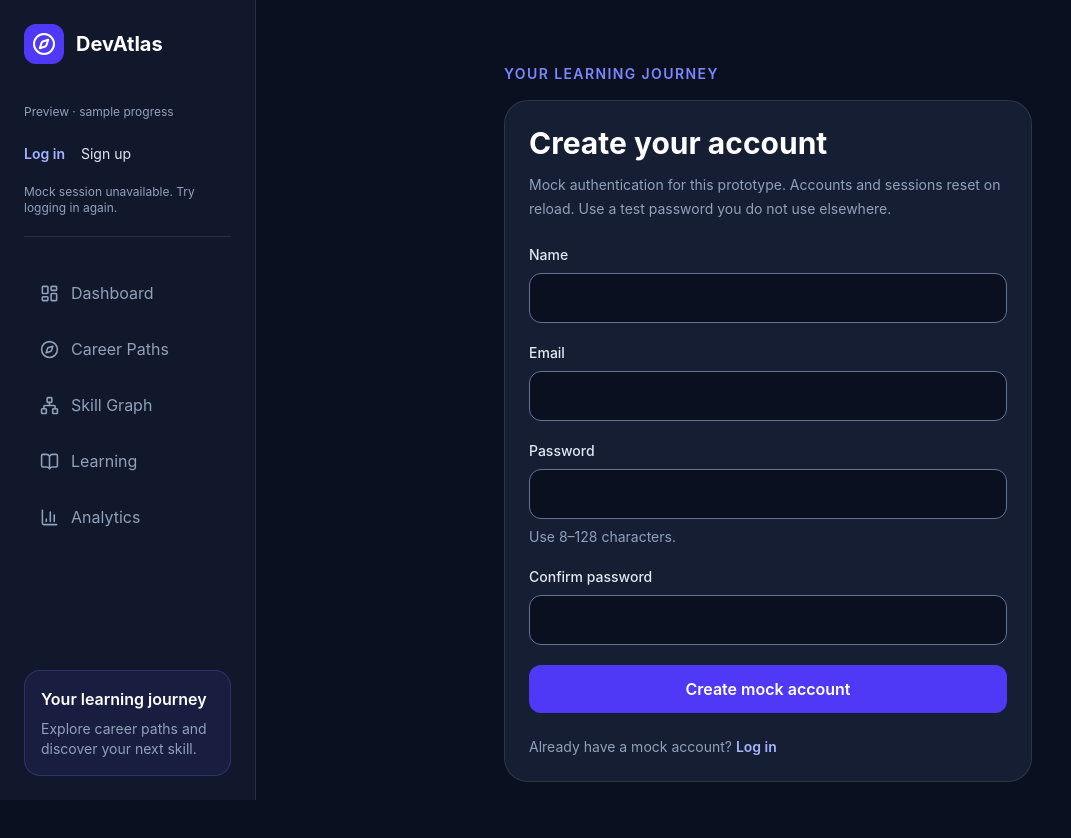
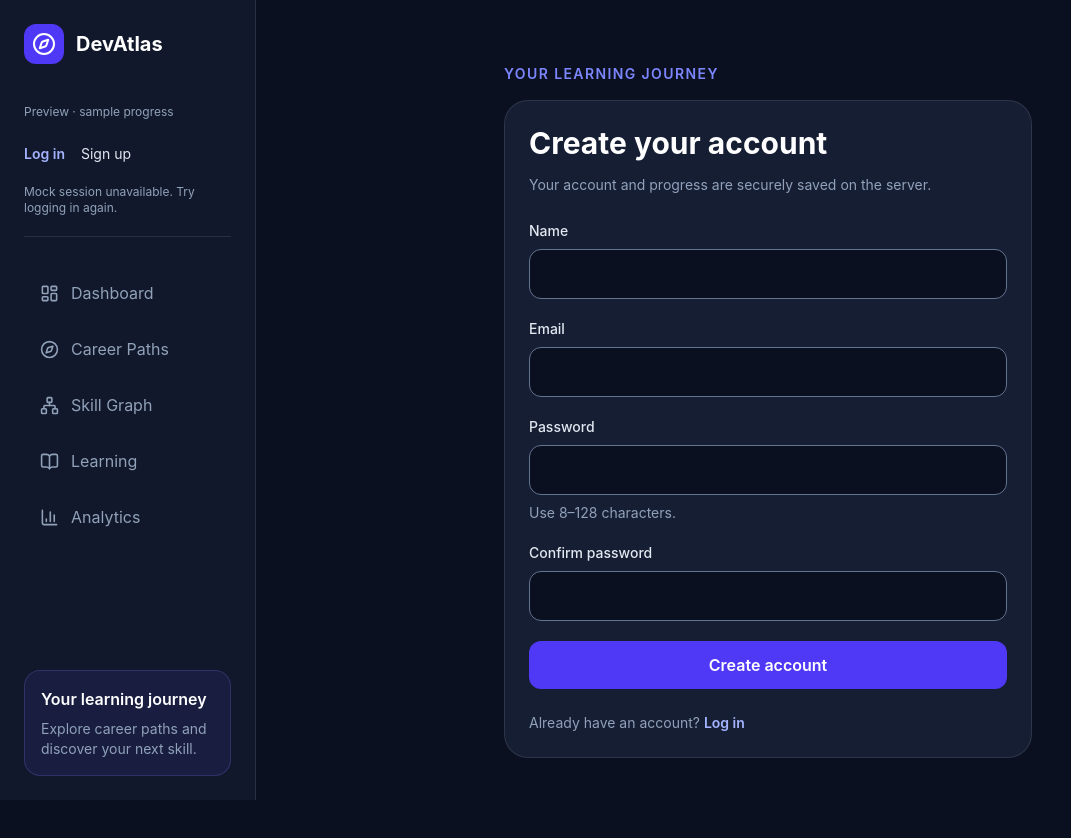
Before and after one commit to Nurdauleterbool/devatlas, a React (Vite) app in the folder frontend/: page /signup in a window 1280 px wide. Shown: the top 838 px of the page, without its empty margins (0-1071 px from the left). Built offline with nearby package versions, Linux system fonts and the light colour scheme; no server answers.

Commit message:
feat: live account UI and keep mock E2E isolated (#19)

```diff
--- a/frontend/src/pages/AuthPage.tsx
+++ b/frontend/src/pages/AuthPage.tsx
@@ -3,6 +3,7 @@ import type { FormEvent } from 'react'
 import { Link, useLocation } from 'react-router-dom'
 import { useAuth } from '../auth/authContext'
 import { ServiceError } from '../services/DevAtlasService'
+import { isLive } from '../services'
 import { MAX_DISPLAY_NAME_LENGTH, MAX_PASSWORD_LENGTH, MIN_PASSWORD_LENGTH, validateAuth } from '../services/authValidation'
 import type { AuthErrors, AuthField } from '../services/authValidation'
 import Button from '../components/ui/Button'
@@ -66,7 +67,7 @@ export default function AuthPage({ mode }: { mode: 'login' | 'signup' }) {
         ? 'Email or password is incorrect. Please try again.'
         : reason instanceof ServiceError && reason.code === 'EMAIL_IN_USE'
           ? 'An account already uses this email. Try logging in.'
-          : 'Mock authentication is unavailable. Please try again.'
+          : isLive ? 'Authentication is unavailable. Check the server and try again.' : 'Mock authentication is unavailable. Please try again.'
       setError(message)
       requestAnimationFrame(() => errorRef.current?.focus())
     } finally {
@@ -86,12 +87,12 @@ export default function AuthPage({ mode }: { mode: 'login' | 'signup' }) {
       <p className="mb-4 text-sm font-semibold uppercase tracking-widest text-indigo-400">Your learning journey</p>
       <Card aria-labelledby="auth-title">
         <h1 id="auth-title" className="text-3xl font-bold">{auth.session ? 'You’re signed in' : signup ? 'Create your account' : 'Welcome back'}</h1>
-        <p className="mt-3 text-sm leading-6 text-slate-400">Mock authentication for this prototype. Accounts and sessions reset on reload. Use a test password you do not use elsewhere.</p>
+        <p className="mt-3 text-sm leading-6 text-slate-400">{isLive ? 'Your account and progress are securely saved on the server.' : 'Mock authentication for this prototype. Accounts and sessions reset on reload. Use a test password you do not use elsewhere.'}</p>
 
         {auth.session ? (
           <>
             <p ref={successRef} tabIndex={-1} role="status" className="mt-6 rounded-xl border border-emerald-400/30 bg-emerald-500/10 p-4 text-emerald-200">
-              {success && signup ? 'Mock account created. ' : ''}Signed in as {auth.session.user.displayName}.
+              {success && signup ? isLive ? 'Account created. ' : 'Mock account created. ' : ''}Signed in as {auth.session.user.displayName}.
             </p>
             <Link to="/" className="mt-6 inline-flex min-h-11 items-center rounded-xl bg-indigo-600 px-4 py-3 font-semibold hover:bg-indigo-700">Continue to Dashboard</Link>
           </>
@@ -106,12 +107,12 @@ export default function AuthPage({ mode }: { mode: 'login' | 'signup' }) {
                 <Input label="Email" name="email" type="email" inputMode="email" autoComplete="email" autoCapitalize="none" spellCheck={false} required maxLength={254} value={email} error={errors.email} ref={(element) => { fields.current.email = element }} onChange={(event) => { setEmail(event.target.value); clearError('email') }} />
                 <Input label="Password" name="password" type="password" autoComplete={signup ? 'new-password' : 'current-password'} required minLength={MIN_PASSWORD_LENGTH} maxLength={MAX_PASSWORD_LENGTH} hint={`Use ${MIN_PASSWORD_LENGTH}–${MAX_PASSWORD_LENGTH} characters.`} value={password} error={errors.password} ref={(element) => { fields.current.password = element }} onChange={(event) => { setPassword(event.target.value); clearError('password') }} />
                 {signup && <Input label="Confirm password" name="confirmPassword" type="password" autoComplete="new-password" required maxLength={MAX_PASSWORD_LENGTH} value={confirmPassword} error={errors.confirmPassword} ref={(element) => { fields.current.confirmPassword = element }} onChange={(event) => { setConfirmPassword(event.target.value); clearError('confirmPassword') }} />}
-                <Button type="submit" disabled={disabled} className="w-full">{working ? 'Please wait…' : signup ? 'Create mock account' : 'Log in'}</Button>
-                {!signup && <Button variant="ghost" disabled={disabled} className="w-full" onClick={() => { void authenticate(true) }}>Try mock demo account</Button>}
+                <Button type="submit" disabled={disabled} className="w-full">{working ? 'Please wait…' : signup ? isLive ? 'Create account' : 'Create mock account' : 'Log in'}</Button>
+                {!isLive && !signup && <Button variant="ghost" disabled={disabled} className="w-full" onClick={() => { void authenticate(true) }}>Try mock demo account</Button>}
               </fieldset>
-              {working && <p role="status" className="text-sm text-indigo-200">{signup ? 'Creating your mock account…' : 'Signing in…'}</p>}
+              {working && <p role="status" className="text-sm text-indigo-200">{signup ? isLive ? 'Creating your account…' : 'Creating your mock account…' : 'Signing in…'}</p>}
             </form>
-            <p className="mt-6 text-sm text-slate-400">{signup ? 'Already have a mock account? ' : 'New to DevAtlas? '}<Link className="font-semibold text-indigo-300 hover:underline" to={signup ? '/login' : '/signup'}>{signup ? 'Log in' : 'Sign up'}</Link></p>
+            <p className="mt-6 text-sm text-slate-400">{signup ? isLive ? 'Already have an account? ' : 'Already have a mock account? ' : 'New to DevAtlas? '}<Link className="font-semibold text-indigo-300 hover:underline" to={signup ? '/login' : '/signup'}>{signup ? 'Log in' : 'Sign up'}</Link></p>
           </>
         )}
       </Card>
```
